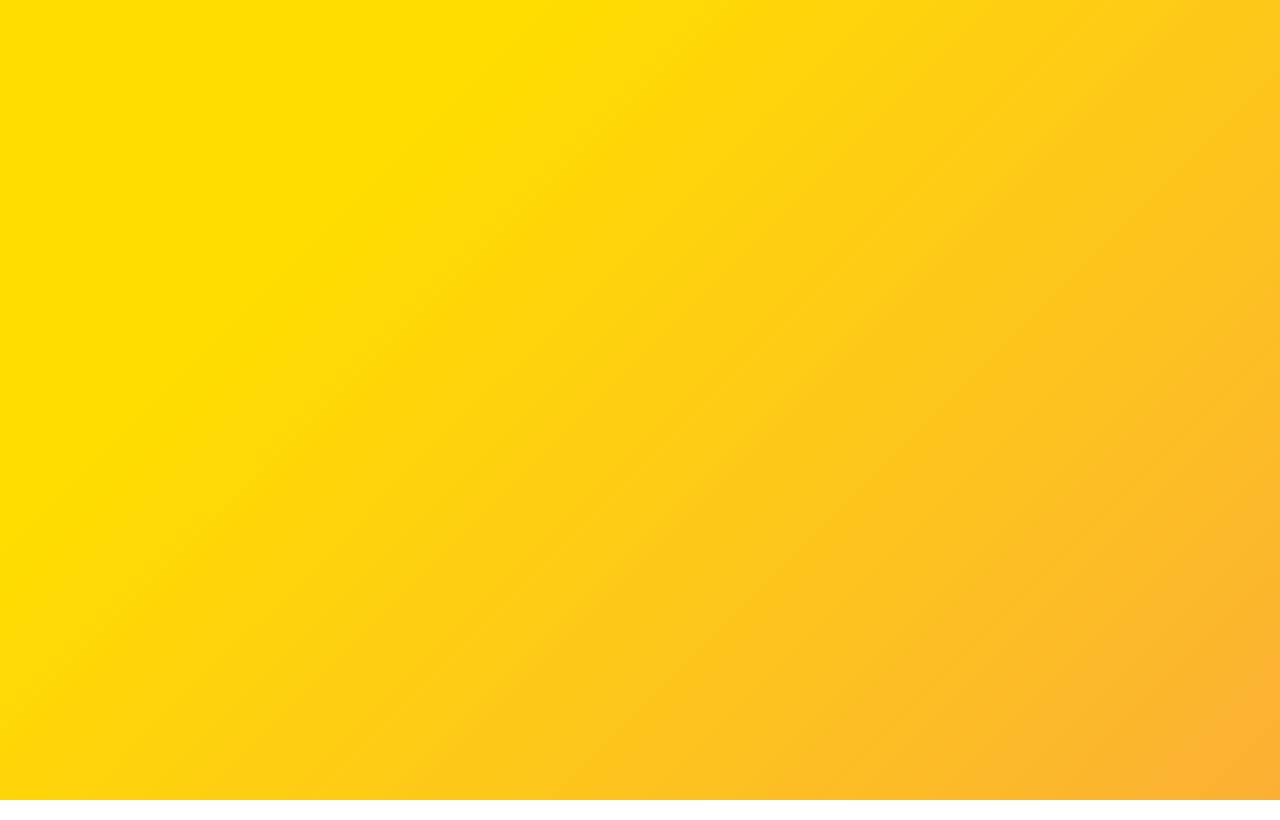
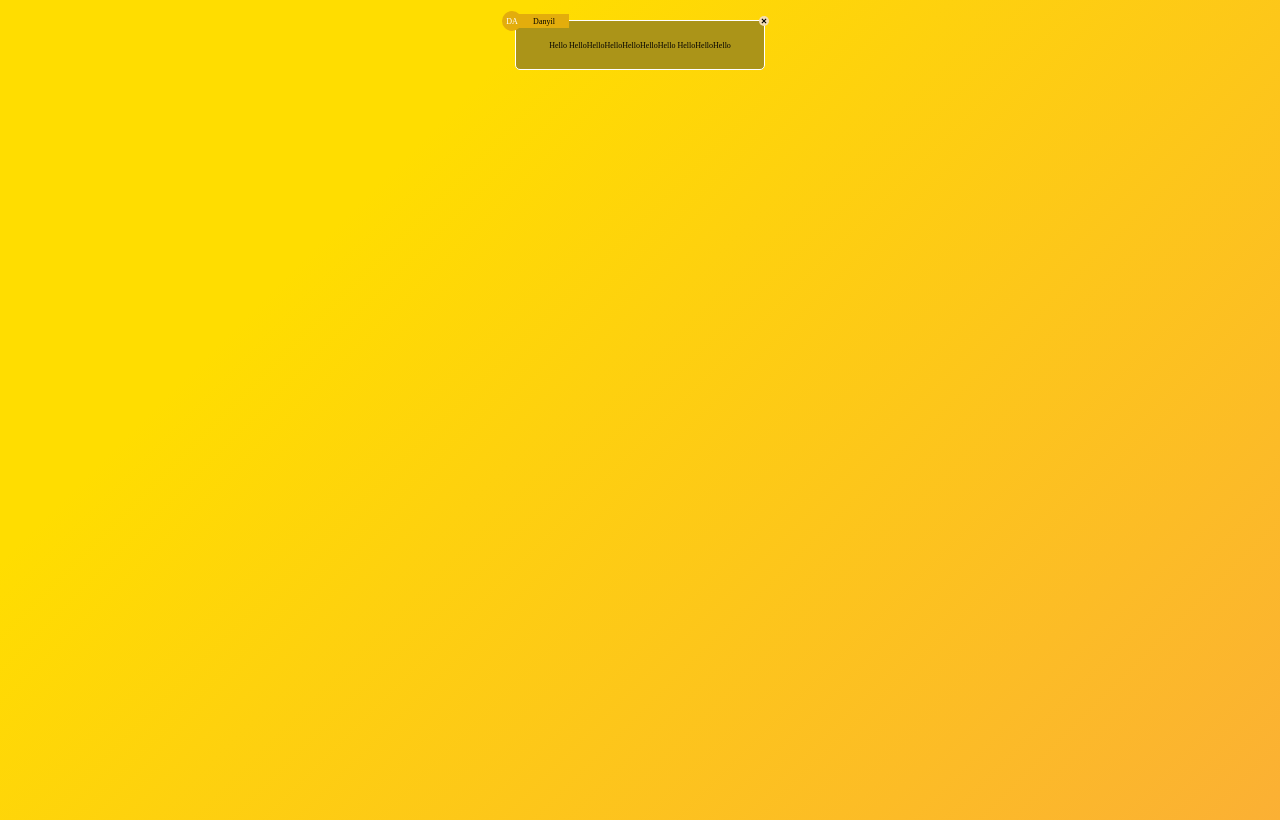
Before and after one commit to DanyilShcheblykin/pics_chat, a React (Create React App) app: page / in a window 1280 px wide. Built offline with nearby package versions, Linux system fonts and the light colour scheme.

Commit message:
Created coment card

```diff
--- a/src/App.tsx
+++ b/src/App.tsx
@@ -1,9 +1,13 @@
 import React from 'react';
 import './styles/global.scss'
+import ComentCard from './components/coment-card/coment-card';
 
 function App() {
   return (
-    <div className="App">
+    <div>
+      <div className='container'>
+<ComentCard></ComentCard>
+      </div>
     </div>
   );
 }
--- /dev/null
+++ b/src/components/coment-card/coment-card.scss
@@ -0,0 +1,82 @@
+.comment-card {
+    position: relative;
+    max-width: 250px;
+    background-color: #ab9418;
+    color: black;
+    border: 1px solid white;
+    border-radius: 5px;
+    height: 50px;
+    margin: 20px auto 20px auto;
+    text-align: center;
+  }
+
+  .user-block {
+    top: -10px;
+    left: -14px;
+    display: flex;
+    align-items: center;
+    position: relative;
+    height: 20px;
+    font-size: 8px;
+
+    .user-initials {
+      color: white;
+      border-radius: 50%;
+      width: 20px;
+      height: 100%;
+      background-color: rgb(227, 173, 12);
+      display: flex;
+      justify-content: center;
+      align-items: center;
+    }
+
+    .user-name {
+      color: black;
+      display: flex;
+      align-items: center;
+      justify-content: center;
+      height: 70%;
+      width: 50px;
+      background-color: rgb(227, 173, 12);
+      text-align: center;
+      transform: translateX(-3px);
+    }
+  }
+
+  .button-container {
+    position: absolute;
+    right: -5px;
+    top: -5px;
+  }
+
+  .delete-button {
+    width: 10px;
+    height: 10px;
+    border-radius: 50%;
+    background-color: wheat;
+    position: relative;
+    cursor: pointer;
+  }
+
+  .cross::before,
+  .cross::after {
+    content: "";
+    width: 60%;
+    height: 1px;
+    background-color: black;
+    position: absolute;
+    top: 50%;
+    left: 50%;
+  }
+
+  .cross::before {
+    transform: translate(-50%, -50%) rotate(45deg);
+  }
+
+  .cross::after {
+    transform: translate(-50%, -50%) rotate(-45deg);
+  }
+
+  .comment-text {
+    font-size: 8px;
+  }
--- /dev/null
+++ b/src/components/coment-card/coment-card.tsx
@@ -0,0 +1,27 @@
+import React from "react";
+import "./coment-card.scss";
+
+const CommentCard = () => {
+  return (
+    <div className="comment-card">
+      <div className="user-block">
+        <div className="user-initials">
+          <span>DA</span>
+        </div>
+        <div className="user-name">
+          <span>Danyil</span>
+        </div>
+      </div>
+      <div className="button-container">
+        <div className="delete-button">
+          <div className="cross"></div>
+        </div>
+      </div>
+      <div className="comment-text">
+        <span>Hello HelloHelloHelloHelloHelloHello HelloHelloHello</span>
+      </div>
+    </div>
+  );
+};
+
+export default CommentCard;
```
